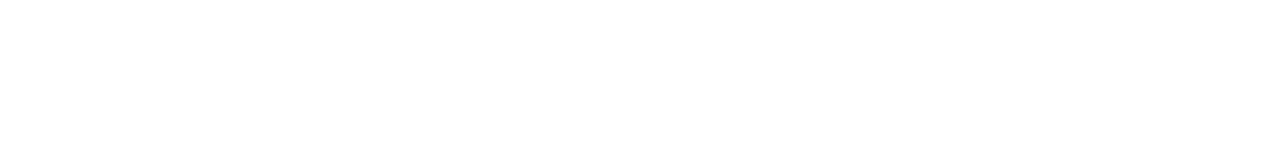
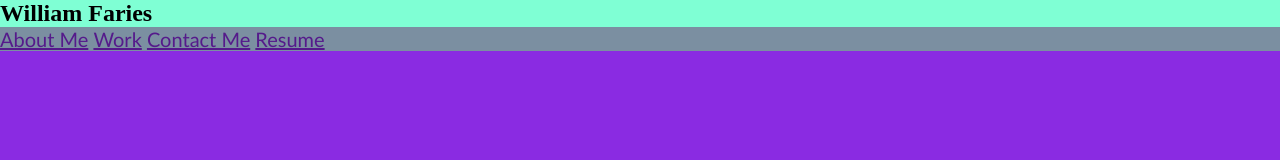
Before and after one commit to Element2804/Portfolio, a plain HTML site: page index.html in a window 1280 px wide. Drawn offline with Linux system fonts and the light colour scheme.

Commit message:
Added header and made some styling changes

```diff
--- a/index.html
+++ b/index.html
@@ -9,8 +9,43 @@
 </head>
 
 
+<body>
 
-<body>
+    <header>
+<nav class="header">
+
+<h1>William Faries</h1>
+<nav>
+    <ul>
+        <li>
+            <a href="">About Me</a>
+        </li>
+        <li>
+            <a href="">Work</a>
+        </li>
+        <li>
+            <a href="">Contact Me</a>
+        </li>
+        <li>
+            <a href="">Resume</a>
+        </li>
+    </ul>
+ </nav>
+
+</nav>
+
+    </header>
+
+
+
+
+
+
+
+
+
+
+
 
 </body>
 </html>
--- a/styles.css
+++ b/styles.css
@@ -0,0 +1,33 @@
+* {
+
+    padding: 0;
+    margin: 0;
+}
+
+
+body {
+   background-color: blueviolet;
+
+}
+
+header {
+
+    background-color: #7B8FA1;
+}
+
+h1 {
+
+    background-color: aquamarine;
+    color: black;
+}
+
+li {
+
+   display: inline;
+    font-family: 'Gill Sans', 'Gill Sans MT', Calibri, 'Trebuchet MS', sans-serif;
+    font-size: 20px;
+    list-style-type: none;
+
+
+
+}
```
